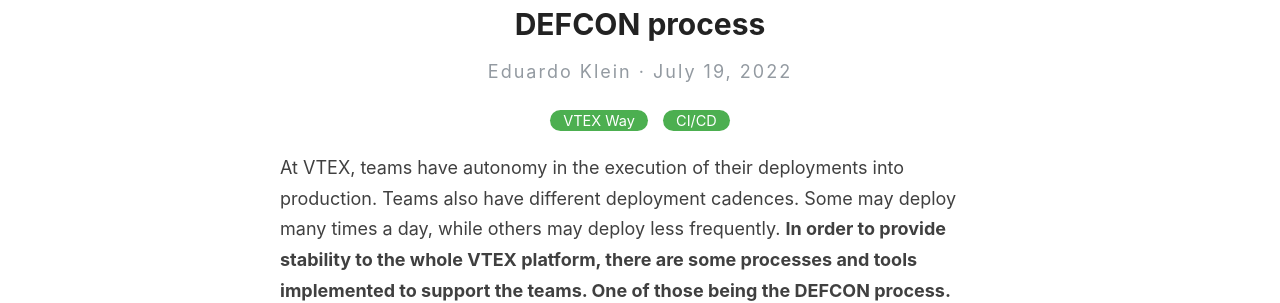
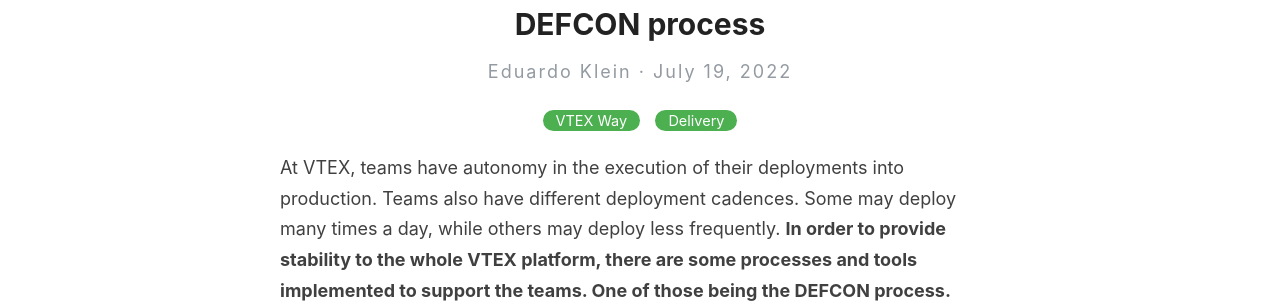
Before and after one commit to epklein/epklein.github.io, a Jekyll site: the page built from _posts/2022-07-19-defcon-process.md, in a window 1280 px wide and 900 px high. Shown: the part 189-492 px from the top of the window. Built offline with Jekyll 4.4.1, drawn with Linux system fonts in a browser that asks for light colours.

Commit message:
Update post: DEFCON process

```diff
--- a/_posts/2022-07-19-defcon-process.md
+++ b/_posts/2022-07-19-defcon-process.md
@@ -1,7 +1,7 @@
 ---
 layout: post
 title: DEFCON process
-categories: [VTEX Way, CI/CD]
+categories: [VTEX Way, Delivery]
 ---
 
 At VTEX, teams have autonomy in the execution of their deployments into production. Teams also have different deployment cadences. Some may deploy many times a day, while others may deploy less frequently. **In order to provide stability to the whole VTEX platform, there are some processes and tools implemented to support the teams. One of those being the DEFCON process.**
@@ -28,6 +28,7 @@
 
 It is a crisis condition, where only maneuvers to end it may be executed during this stage.
 
+<br />
 
 Those are just a brief description of the stages, of course. Each have specific conditions to trigger and to end, and also specific measures teams have to follow during it.
 
```
